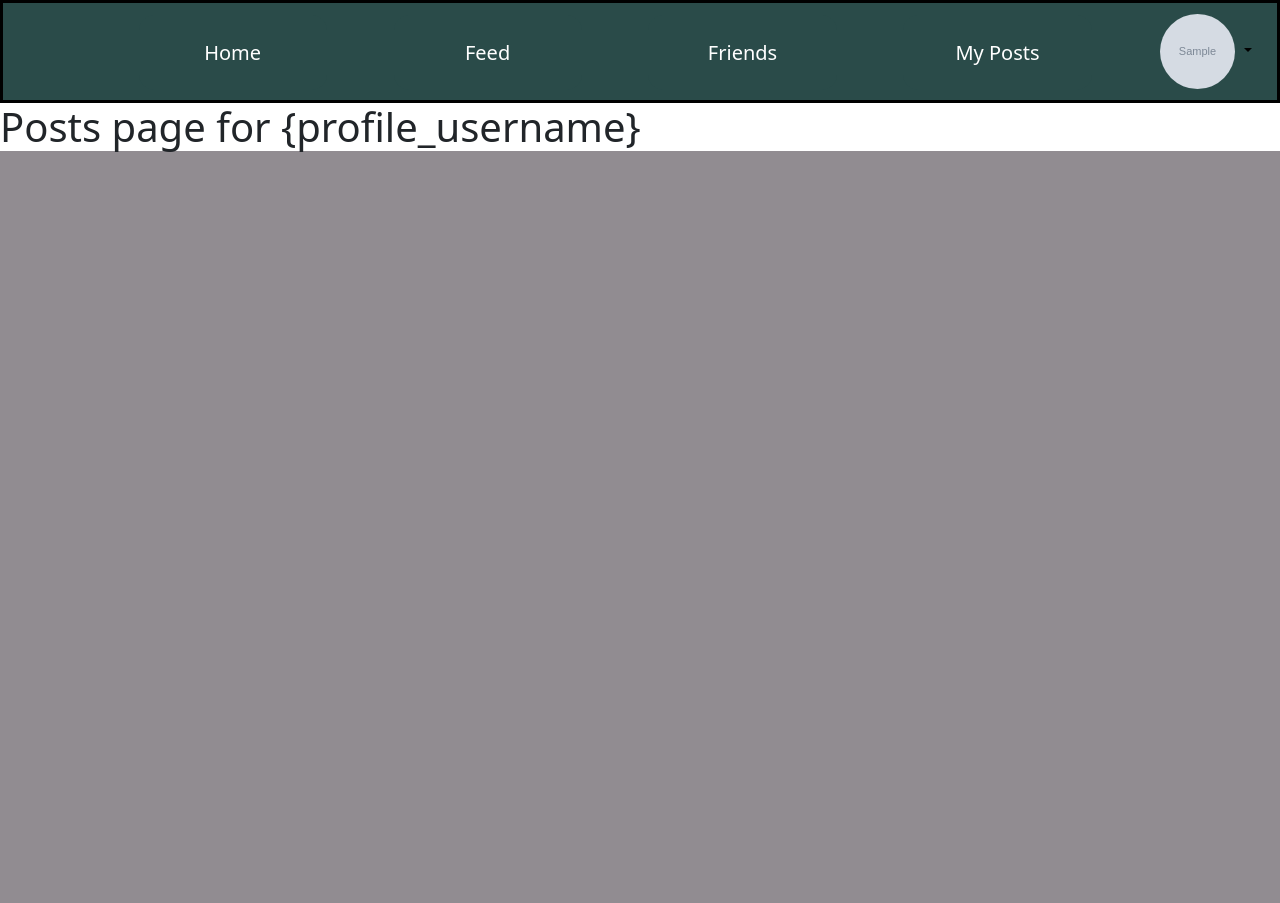
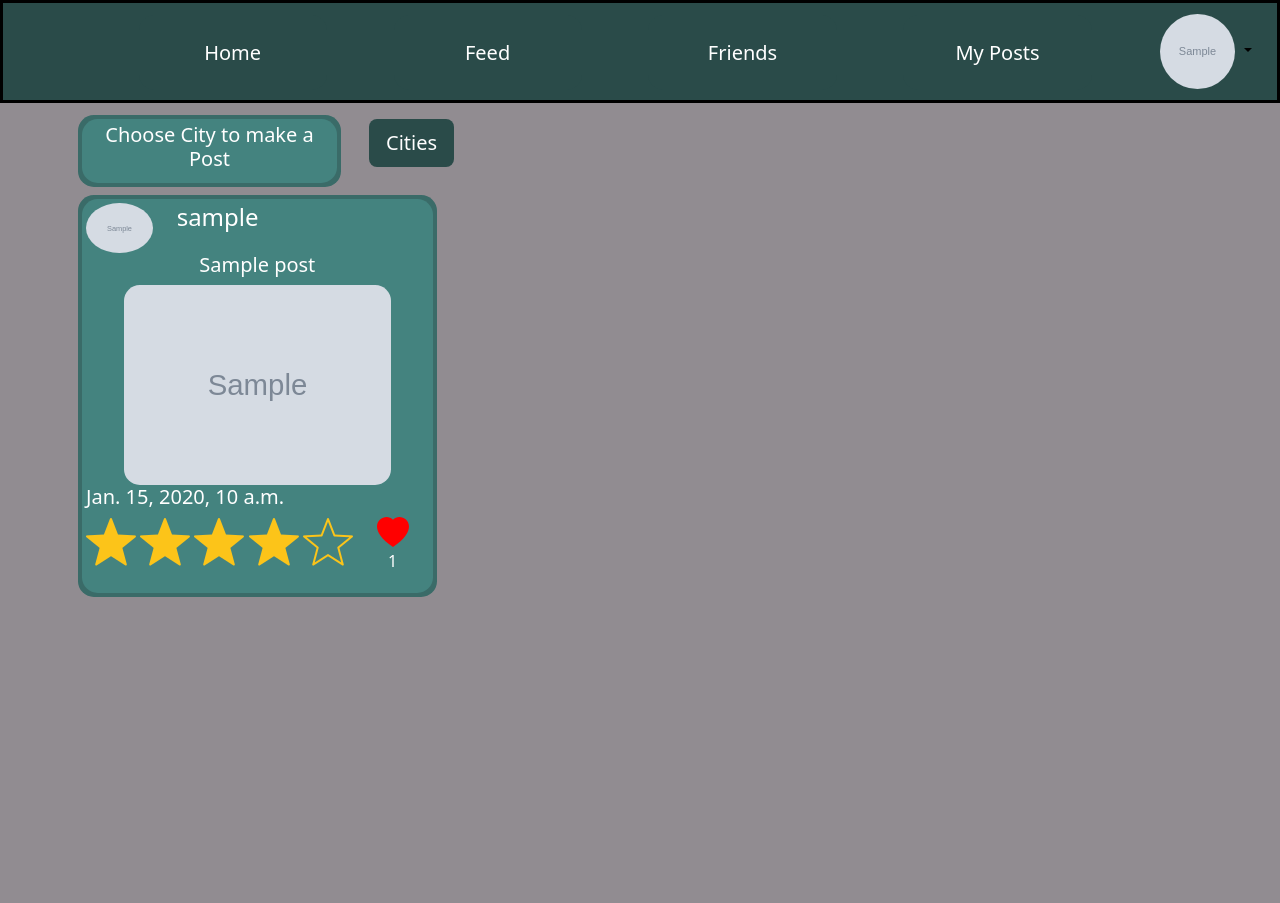
Before and after one commit to Humhmu/CityStars, a Django app: a page that uses templates/CityStars_app/base.html in a window 1280 px wide. Before the commit the page ends 152 px from the top, so only its background shows below. Run offline with Django 3.2, Linux system fonts and the light colour scheme; a user stored in the database is signed in; tables that the repository leaves empty hold one stand-in row (values such as "Sample post"); grey boxes marked "Sample" are stand-in pictures; some libraries are stand-ins or nearby versions.

Commit message:
Added post page

```diff
--- a/CityStars_app/views.py
+++ b/CityStars_app/views.py
@@ -120,13 +120,15 @@ def delete_profile(request, profile_slug):
 
 def friends(request, profile_slug):
     context_dict = {}
-    try:
-        profile = Profile.objects.get(slug=profile_slug)
+
+    user = request.user
+    if user.is_authenticated:
+        profile = Profile.objects.get(user = user)
         context_dict["profile"] = profile
         context_dict["friends"] = [
             (
                 o.user_requested
-                if o.user_requested.slug != profile_slug
+                if o.user_requested != profile
                 else o.user_initiated
             )
             for o in Friendship.objects.filter(user_initiated=profile)
@@ -135,11 +137,10 @@ def friends(request, profile_slug):
         for o in context_dict["friends"]:
             o.numberOfPosts = len(Post.objects.filter(user=o))
 
-    except Profile.DoesNotExist:
-        context_dict["profile_username"] = None
-        context_dict["friends"] = []
+        return render(request, "CityStars_app/friends.html", context=context_dict)
+    else:
+        return redirect('CityStars_app:login')
 
-    return render(request, "CityStars_app/friends.html", context=context_dict)
 
 
 def chat(request, profile_slug, friend_slug):
@@ -147,7 +148,17 @@ def chat(request, profile_slug, friend_slug):
 
 
 def posts(request, profile_slug):
-    return render(request, "CityStars_app/posts.html")
+    context_dict = {}
+
+    user = request.user
+    if user.is_authenticated:
+        profile = Profile.objects.get(slug = profile_slug)
+        context_dict["user_posts"] = Post.objects.filter(user=profile)
+        context_dict["profile"] = profile
+        print(context_dict)
+        return render(request, "CityStars_app/posts.html",context=context_dict)
+    else:
+        return redirect('CityStars_app:login')
 
 
 def post(request, post_id):
--- /dev/null
+++ b/static/css/posts.css
@@ -0,0 +1 @@
+@import "city.css";
--- a/templates/CityStars_app/base.html
+++ b/templates/CityStars_app/base.html
@@ -23,6 +23,21 @@
       <button class="btn btn-primary navbutton" onclick="window.location.href='{% url 'CityStars_app:city_feed' %}';">
         Feed
       </button>
+
+
+      {% if user.is_authenticated %}
+      <button class="btn btn-primary navbutton" onclick="window.location.href='{% url 'CityStars_app:friends' user.profile.slug %}';">
+        Friends
+      </button>
+      <button class="btn btn-primary navbutton" onclick="window.location.href='{% url 'CityStars_app:posts' user.profile.slug %}';">
+        My Posts
+      </button>
+
+      <button class="navpfp dropdown-toggle" id="triggerId" data-bs-toggle="dropdown" aria-haspopup="true"
+        aria-expanded="false">
+        <img src="{{ user.profile.profile_picture.url }}" alt="user" class="userpfp" />
+      </button>
+      {% else %}
       <button class="btn btn-primary navbutton" onclick="window.location.href='{% url 'CityStars_app:friends' user %}';">
         Friends
       </button>
@@ -30,13 +45,6 @@
         My Posts
       </button>
 
-      {% if user.is_authenticated %}
-
-      <button class="navpfp dropdown-toggle" id="triggerId" data-bs-toggle="dropdown" aria-haspopup="true"
-        aria-expanded="false">
-        <img src="{{ user.profile.profile_picture.url }}" alt="user" class="userpfp" />
-      </button>
-      {% else %}
       <button class="navpfp dropdown-toggle" id="triggerId" data-bs-toggle="dropdown" aria-haspopup="true"
         aria-expanded="false">
         <img src="{% static 'images/DEFAULT_profile_photo.jpg' %}" alt="user" class="userpfp" />
--- /dev/null
+++ b/templates/CityStars_app/includes/post_tile.html
@@ -0,0 +1,50 @@
+{% load static %}
+<div class="col-lg-4">
+    <div class="container rounded p-1 my-1 mw-25 bg-bordergreen text-white">
+        <div class="container rounded p-1 bg-lightgreen text-white">
+
+            <div class="row ">
+                <div class="col-auto">
+                    <img src="{{ MEDIA_URL }}{{ post.user.profile_picture }}"
+                        class="rounded-circle float-left profileImage" alt="Image of City" />
+                </div>
+                <div class="col-auto">
+                    <h4>{{ post.user.user.username }}</h4>
+                </div>
+            </div>
+
+            <h5 class="text-center">{{ post.title }}</h5>
+            <img src="{{ MEDIA_URL }}{{ post.image }}" class="img-fluid mx-auto d-block rounded postImage"
+                alt="Image of City" />
+            <h5>{{ post.posted_date}}</h5>
+
+
+
+
+            <div class="row text-center">
+                <div class="col-auto">
+                    {% for i in "x"|rjust:" 5 " %}
+                    {%if forloop.counter <= post.rating %}
+                    <img src="{% static 'images/star.png' %}" class="feedreviewstarsimage">
+                    {%else %}
+                    <img src="{% static 'images/emptystar.png' %}" class="feedreviewstarsimage">
+                    {%endif %}
+                    {% endfor %}
+                </div>
+                <div class="col-auto ">
+                    <svg xmlns="http://www.w3.org/2000/svg" width="32" height="32" fill="red"
+                        class="bi bi-heart-fill" viewBox="0 0 16 16">
+                        <path fill-rule="evenodd"
+                            d="M8 1.314C12.438-3.248 23.534 4.735 8 15-7.534 4.736 3.562-3.248 8 1.314" />
+                    </svg>
+                    <p>{{ post.likes }}</p>
+                </div>
+            </div>
+
+
+
+
+
+        </div>
+    </div>
+</div>
--- a/templates/CityStars_app/posts.html
+++ b/templates/CityStars_app/posts.html
@@ -1,10 +1,66 @@
 {% extends 'CityStars_app/base.html' %}
 {% load static %}
+
+
+{% block css_block %}
+<link rel="stylesheet" href="{% static 'css/posts.css' %}" />
+
+{% endblock %}
+
 
 {% block title_block %}
     Posts
 {% endblock %}
 
 {% block body_block %}
-    <h1>Posts page for {profile_username}</h1>
-{% endblock %}
+
+<div class="fluid-container bg-backing text-white h-100">
+    <div class="container px-2 pb-2 py-2">
+        {% if user.profile == profile%}
+        <div class="row">
+            <div class="col-lg-3">
+                <div class="container-sm rounded p-1 my-1 bg-bordergreen text-white">
+                    <div class="container rounded p-1  bg-lightgreen text-white float-left text-center">
+                        <h5> Choose City to make a Post </h5>
+                    </div>
+                </div>
+            </div>
+            <div class="col-lg-4">
+                <div class="container-sm rounded p-1 my-1">
+                    <button type="button" class="btn bg-darkgreen text-white btn-lg"
+                                onclick="window.location.href='{% url 'CityStars_app:city_stars' %}';">
+                                Cities
+                    </button>
+                </div>
+            </div>
+            {% else %}
+            <div class="row">
+                <div class="col-lg-3">
+                    <div class="container-sm rounded p-1 my-1 bg-bordergreen text-white">
+                        <div class="container rounded p-1  bg-lightgreen text-white float-left text-center">
+                            <h5>{{ profile.user.username}}'s posts</h5>
+                        </div>
+                    </div>
+                </div>
+            </div>
+            {% endif %}
+        </div>
+
+        {%if user_posts%}
+        <div class="row">
+
+        {% for post in user_posts%}
+                {% include "CityStars_app\includes\post_tile.html" %}
+        {% endfor %}
+        </div>
+        {% else %}
+        {% if user.profile == profile%}
+            <strong>No Posts Yet. Make One!</strong>
+        {% else %}
+            <strong>{{ profile.user.username }} has no posts yet.</strong>
+        {% endif %}
+        {% endif %}
+        {% endblock %}
+
+    </div>
+</div>
--- a/templates/CityStars_app/profile.html
+++ b/templates/CityStars_app/profile.html
@@ -83,6 +83,7 @@
                         <button
                             type="button"
                             class="btn btn-primary profile-btn"
+                            onclick="window.location.href='{% url 'CityStars_app:posts' profile.slug %}';"
                         >
                             View Posts
                         </button>
```
Also changed, not shown: templates/CityStars_app/city.html (+1 -44 lines).
